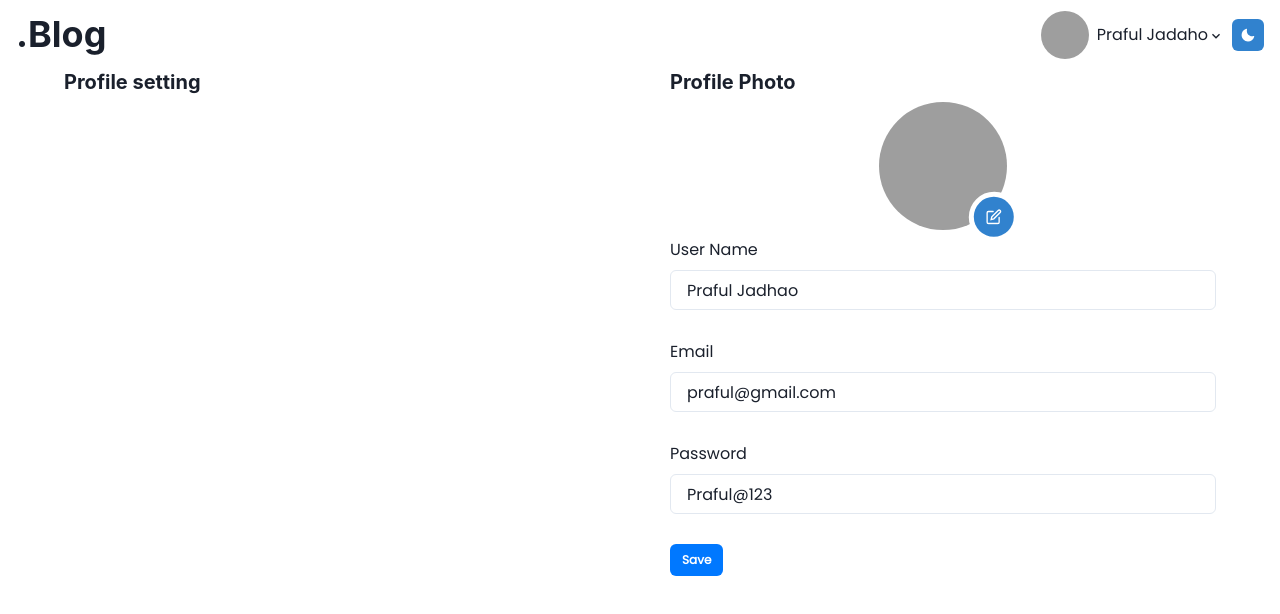
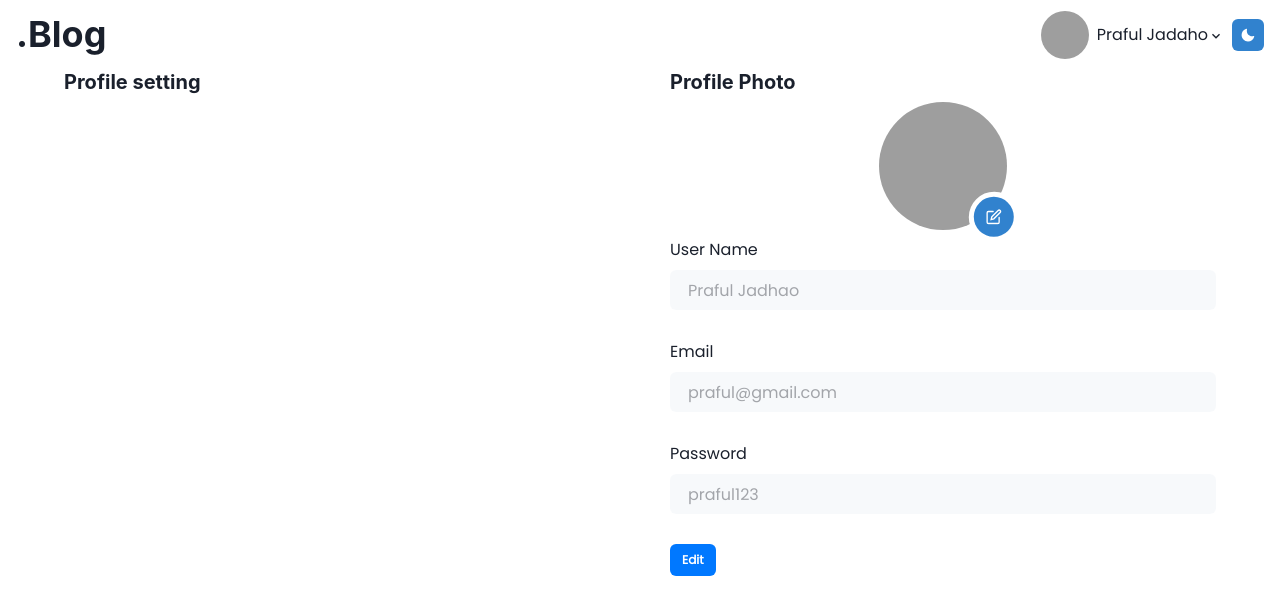
Before and after one commit to Praful-87/blog-app-mern, a React (Create React App) app: page /account in a window 1280 px wide. Shown: the top 614 px of the page. Built offline with nearby package versions, Linux system fonts and the light colour scheme; grey boxes are pictures that could not be loaded.

Commit message:
adding update feature

```diff
--- a/src/account.jsx
+++ b/src/account.jsx
@@ -25,17 +25,54 @@ import {
   ModalCloseButton,
   useDisclosure,
   Button,
+  Tooltip,
+  useToast,
 } from "@chakra-ui/react";
 import { ArrowBackIcon, EditIcon } from "@chakra-ui/icons";
 import { Link, useLocation } from "react-router-dom";
-import { useRef } from "react";
+import { useRef, useState } from "react";
 export default function Account() {
   const { isOpen, onOpen, onClose } = useDisclosure();
+  const toast = useToast();
   const initialRef = useRef(null);
+  const Username = useRef(null);
+  const Email = useRef(null);
+  const Password = useRef(null);
   const finalRef = useRef(null);
-
+  const [editMode, setEditMode] = useState(false);
   const location = useLocation();
-  console.log(location);
+  // console.log(location);
+  const userData = {
+    userName: "Praful Jadhao",
+    email: "praful@gmail.com",
+    password: "praful123",
+  };
+  function handelFocusMode() {
+    setEditMode(true);
+    Username.current.focus();
+  }
+  function handelUpdate() {
+    let username = Username.current.value;
+    let email = Email.current.value;
+    let password = Password.current.value;
+    if (username && email && password) {
+      let payload = {
+        username,
+        email,
+        password,
+      };
+      toast({
+        title: "Updated",
+        description: "Profile updated successfully",
+        status: "success",
+        duration: 2000,
+        isClosable: true,
+        position: "top",
+      });
+      setEditMode(false);
+      console.log(payload);
+    }
+  }
   return (
     <Flex
       width="90%"
@@ -59,6 +96,11 @@ export default function Account() {
             alt="User name"
           >
             <AvatarBadge boxSize="1em">
+              <Tooltip
+                hasArrow
+                label="Upload new Profile Picture"
+                aria-label="A tooltip"
+              >
                 <IconButton
                   onClick={onOpen}
                   rounded="full"
@@ -66,6 +108,7 @@ export default function Account() {
                   aria-label="Search database"
                   icon={<EditIcon />}
                 />
+              </Tooltip>
             </AvatarBadge>
           </Avatar>
 
@@ -99,17 +142,36 @@ export default function Account() {
         <Stack spacing="30px">
           <FormControl>
             <FormLabel>User Name</FormLabel>
-            <Input value="Praful Jadhao" />
+            <Input
+              isDisabled={!editMode}
+              variant="filled"
+              ref={Username}
+              value={userData.userName}
+            />
           </FormControl>
           <FormControl>
             <FormLabel>Email</FormLabel>
-            <Input value="praful@gmail.com" />
+            <Input
+              isDisabled={true}
+              variant="filled"
+              ref={Email}
+              value={userData.email}
+            />
           </FormControl>
           <FormControl>
             <FormLabel>Password</FormLabel>
-            <Input value="Praful@123" />
+            <Input
+              isDisabled={!editMode}
+              variant="filled"
+              ref={Password}
+              value={userData.password}
+            />
           </FormControl>
+
+          <>
+            {editMode ? (
               <Button
+                onClick={handelUpdate}
                 w={"min-content"}
                 fontSize={"xs"}
                 size={"sm"}
@@ -117,6 +179,18 @@ export default function Account() {
               >
                 Save
               </Button>
+            ) : (
+              <Button
+                onClick={handelFocusMode}
+                w={"min-content"}
+                fontSize={"xs"}
+                size={"sm"}
+                colorScheme="messenger"
+              >
+                Edit
+              </Button>
+            )}
+          </>
         </Stack>
       </Stack>
     </Flex>
--- a/src/navbar.jsx
+++ b/src/navbar.jsx
@@ -11,7 +11,7 @@ import {
   MenuList,
   MenuItem,
   Heading,
-  Hide
+  Hide,
 } from "@chakra-ui/react";
 import { Link } from "react-router-dom";
 import { ChevronDownIcon, MoonIcon, SunIcon } from "@chakra-ui/icons";
@@ -51,7 +51,9 @@ export default function Navbar() {
                     <MenuItem>
                       <Link to="/account">Your Account</Link>
                     </MenuItem>
-                    <MenuItem>Logout</MenuItem>
+                    <MenuItem>
+                      <Link to="/">Logout</Link>
+                    </MenuItem>
                   </MenuList>
                 </Menu>
               </>
```
Lines whose indentation alone changed are shown as unchanged.
